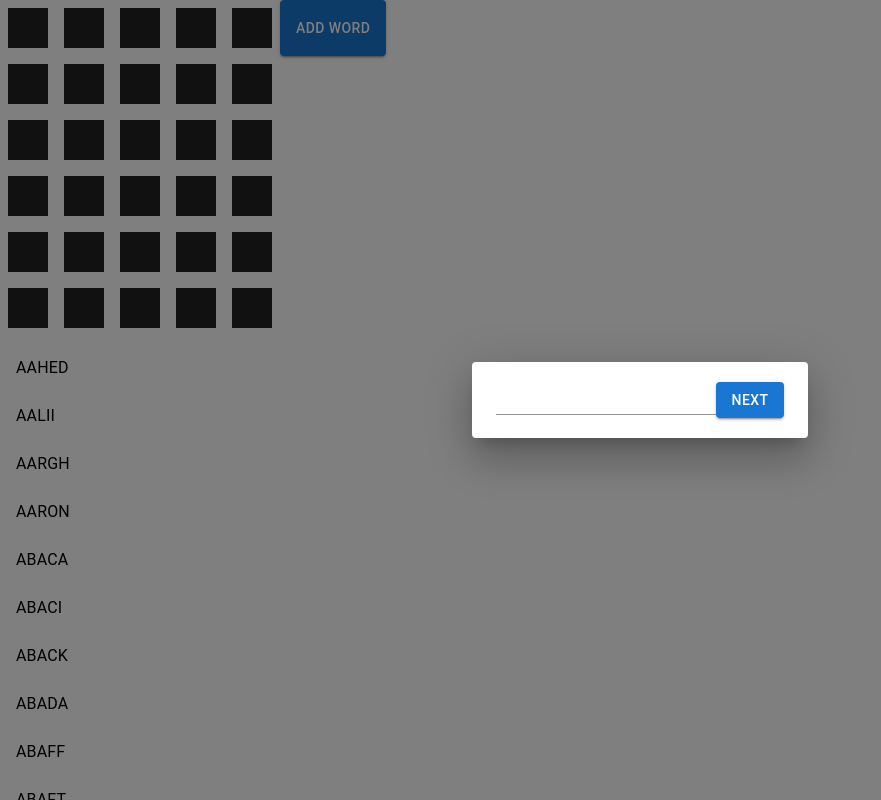
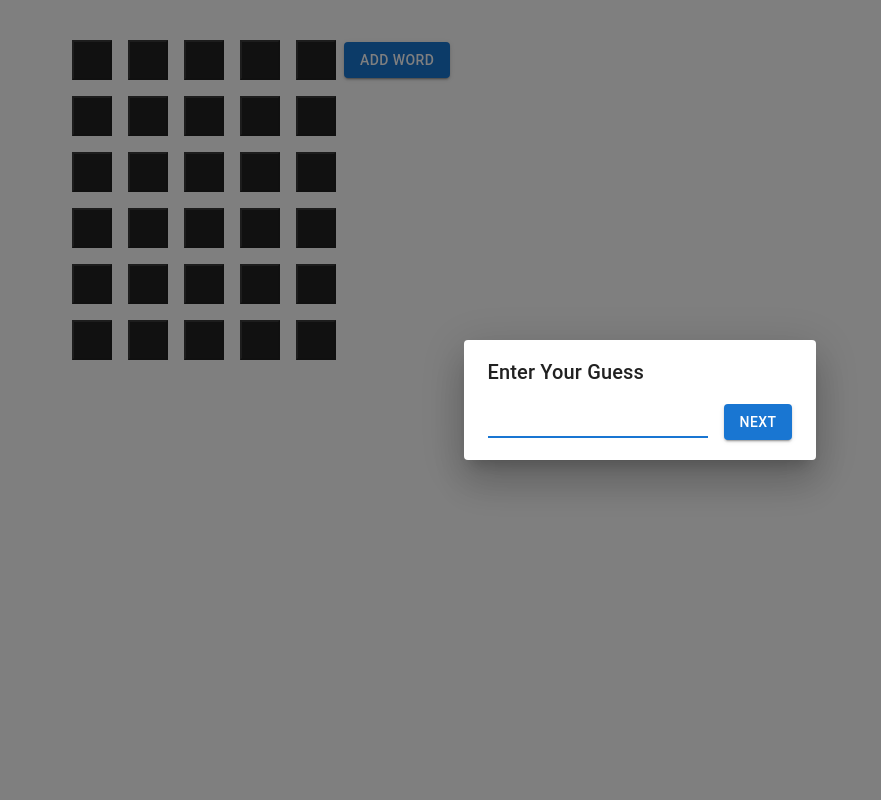
Before and after one commit to austinChappell/wordle_solver, a React (Create React App) app: page / in a window 1280 px wide. Both pictures are taken after a click on the button "ADD WORD". Shown: the top 800 px of the page, without its empty margins (0-881 px from the left). Built offline with nearby package versions, Linux system fonts and the light colour scheme.

Commit message:
Make letters accessible

```diff
--- a/src/App.tsx
+++ b/src/App.tsx
@@ -1,6 +1,6 @@
 import { useCallback, useEffect, useMemo, useState } from 'react';
 import WordRow from './WordRow';
-import { List, ListItem, ListItemText } from '@mui/material';
+import { Box, Container, List, ListItem, ListItemText, Typography } from '@mui/material';
 import { LetterGuess, Result } from './LetterGrid';
 
 function App() {
@@ -69,7 +69,8 @@ function App() {
   }, []);
 
   return (
-    <div className="App">
+    <Box marginTop={4}>
+      <Container>
         {Array(6).fill(Boolean).map((_attempt, index) => (
           <WordRow
             key={index}
@@ -77,6 +78,12 @@ function App() {
             showEditButton={index === attemptedGuesses.length}
           />
         ))}
+
+        {attemptedGuesses.length > 0 && (
+          <Box marginTop={8}>
+            <Typography>
+              Possible Words
+            </Typography>
 
             <List>
               {remainingPossibleWords.slice(0, 20).map(word => (
@@ -87,7 +94,10 @@ function App() {
                 </ListItem>
               ))}
             </List>
-    </div>
+          </Box>
+        )}
+      </Container>
+    </Box>
   );
 }
 
--- a/src/LetterGrid.tsx
+++ b/src/LetterGrid.tsx
@@ -34,7 +34,7 @@ const getBackgroundColor = (result: Result) => {
 const Grid = styled.div({
   display: 'flex',
 });
-const LetterContainer = styled.div<{ result: Result }>(({ result }) => ({
+const LetterContainer = styled.button<{ result: Result }>(({ result }) => ({
   alignItems: 'center',
   backgroundColor: getBackgroundColor(result),
   color: '#FFFFFF',
@@ -42,6 +42,8 @@ const LetterContainer = styled.div<{ result: Result }>(({ result }) => ({
   justifyContent: 'center',
   height: 40,
   margin: 8,
+  outlineColor: 'blue',
+  outlineWidth: 4,
   width: 40,
 }));
 
@@ -55,9 +57,11 @@ const LetterGrid: FC<Props> = ({
     <Grid>
       {letters.map((l, index) => (
         <LetterContainer
+          disabled={!onClickLetter}
           key={index}
           onClick={onClickLetter?.(index, onClickResult ?? Result.Correct)}
           result={l.result}
+          tabIndex={0}
         >
           <Typography component="span">
             {l.letter}
--- a/src/WordRow.tsx
+++ b/src/WordRow.tsx
@@ -1,6 +1,6 @@
 // External Dependencies
 import { ChangeEvent, FC, useCallback, useState } from "react"
-import { Button, Dialog, DialogContent, Input, Typography } from '@mui/material';
+import { Box, Button, Dialog, DialogContent, DialogTitle, Input, Typography } from '@mui/material';
 import LetterGrid, { LetterGuess, Result } from "./LetterGrid";
 import styled from "@emotion/styled";
 
@@ -17,8 +17,19 @@ const defaultLetterGuess: LetterGuess = {
   result: Result.Wrong,
 };
 const Container = styled.div({
+  alignItems: 'center',
   display: 'flex',
 });
+const getTitle = (step: Step) => {
+  switch (step) {
+    case 'word':
+      return 'Enter Your Guess';
+    case 'yellowLetters':
+      return 'Select the Yellow Letters';
+    case 'greenLetters':
+      return 'Select the Green Letters';
+  }
+}
 
 // Component Definition
 const WordRow: FC<Props> = ({
@@ -92,14 +103,20 @@ const WordRow: FC<Props> = ({
       </Container>
 
       <Dialog open={isDialogOpen}>
+        <DialogTitle>
+          {getTitle(step)}
+        </DialogTitle>
+
         <DialogContent>
           {step === 'word' && (
-            <>
+            <Container>
               <Input
+                autoFocus
                 onChange={handleChange}
                 value={value}
               />
 
+              <Box marginLeft={2}>
                 <Button
                   color="primary"
                   onClick={handleCompleteWord}
@@ -107,21 +124,19 @@ const WordRow: FC<Props> = ({
                 >
                   Next
                 </Button>
-            </>
+              </Box>
+            </Container>
           )}
 
           {step === 'yellowLetters' && (
-            <>
-              <Typography>
-                Select the yellow letters
-              </Typography>
-
+            <Container>
               <LetterGrid
                 letters={letters}
                 onClickLetter={handleClickLetter}
                 onClickResult={Result.Exists}
               />
 
+              <Box marginLeft={2}>
                 <Button
                   color="primary"
                   onClick={handleCompleteYellowLetters}
@@ -129,21 +144,19 @@ const WordRow: FC<Props> = ({
                 >
                   Next
                 </Button>
-            </>
+              </Box>
+            </Container>
           )}
 
           {step === 'greenLetters' && (
-            <>
-              <Typography>
-                Select the green letters
-              </Typography>
-
+            <Container>
               <LetterGrid
                 letters={letters}
                 onClickLetter={handleClickLetter}
                 onClickResult={Result.Correct}
               />
 
+              <Box marginLeft={2}>
                 <Button
                   color="primary"
                   onClick={handleClickDone}
@@ -151,7 +164,8 @@ const WordRow: FC<Props> = ({
                 >
                   Done
                 </Button>
-            </>
+              </Box>
+            </Container>
           )}
         </DialogContent>
       </Dialog>
```
Lines whose indentation alone changed are shown as unchanged.
